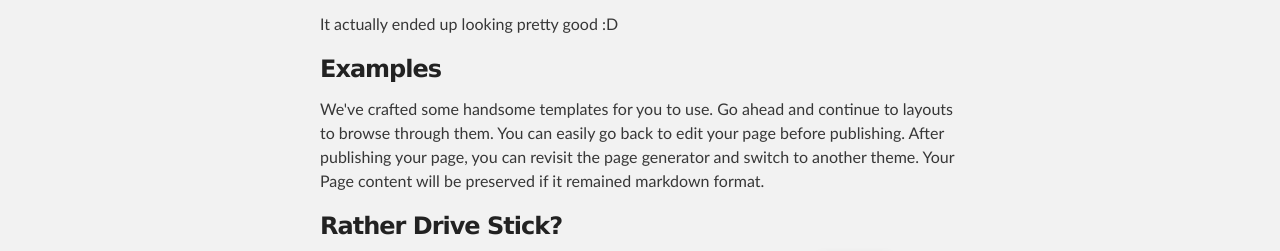
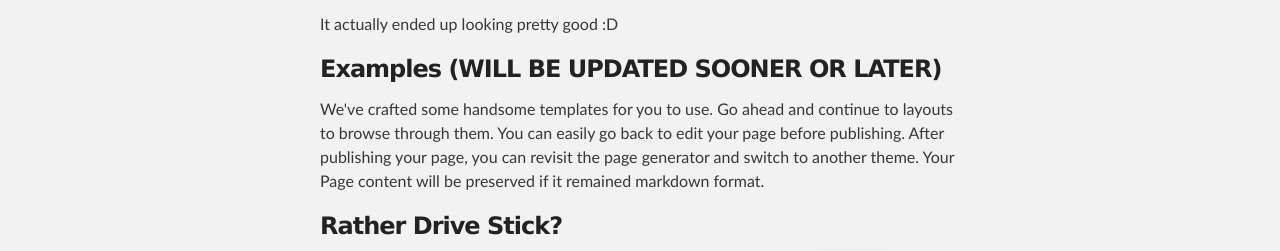
Before and after one commit to spthaolt/Midnight-Black, a plain HTML site: page gh-pages/index.html in a window 1280 px wide. Shown: the part 516-767 px from the top of the page. Drawn offline with Linux system fonts and the light colour scheme.

Commit message:
Updated index.html

```diff
--- a/gh-pages/index.html
+++ b/gh-pages/index.html
@@ -37,7 +37,7 @@
 
 <p>It actually ended up looking pretty good :D</p>
 
-<h3>Examples</h3>
+<h3>Examples (WILL BE UPDATED SOONER OR LATER)</h3>
 
 <p>We've crafted some handsome templates for you to use. Go ahead and continue to layouts to browse through them. You can easily go back to edit your page before publishing. After publishing your page, you can revisit the page generator and switch to another theme. Your Page content will be preserved if it remained markdown format.</p>
 
```
